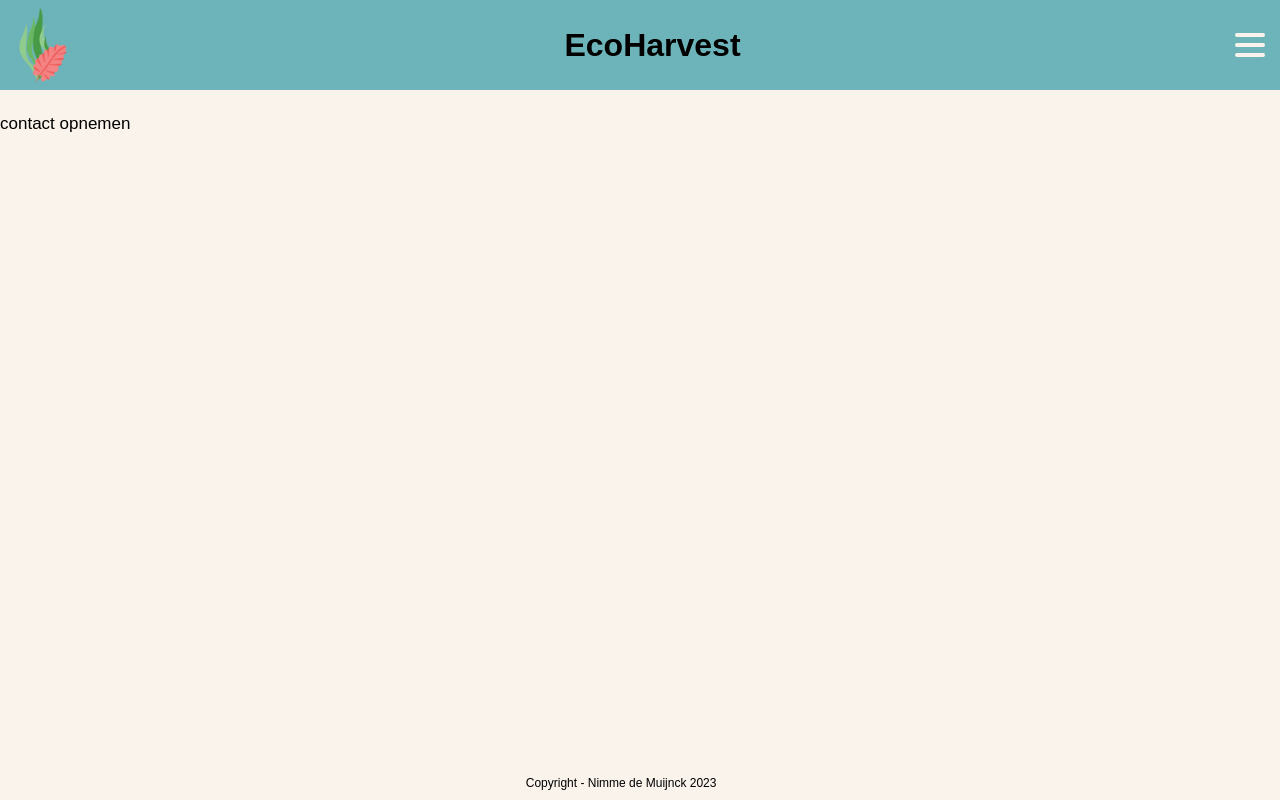
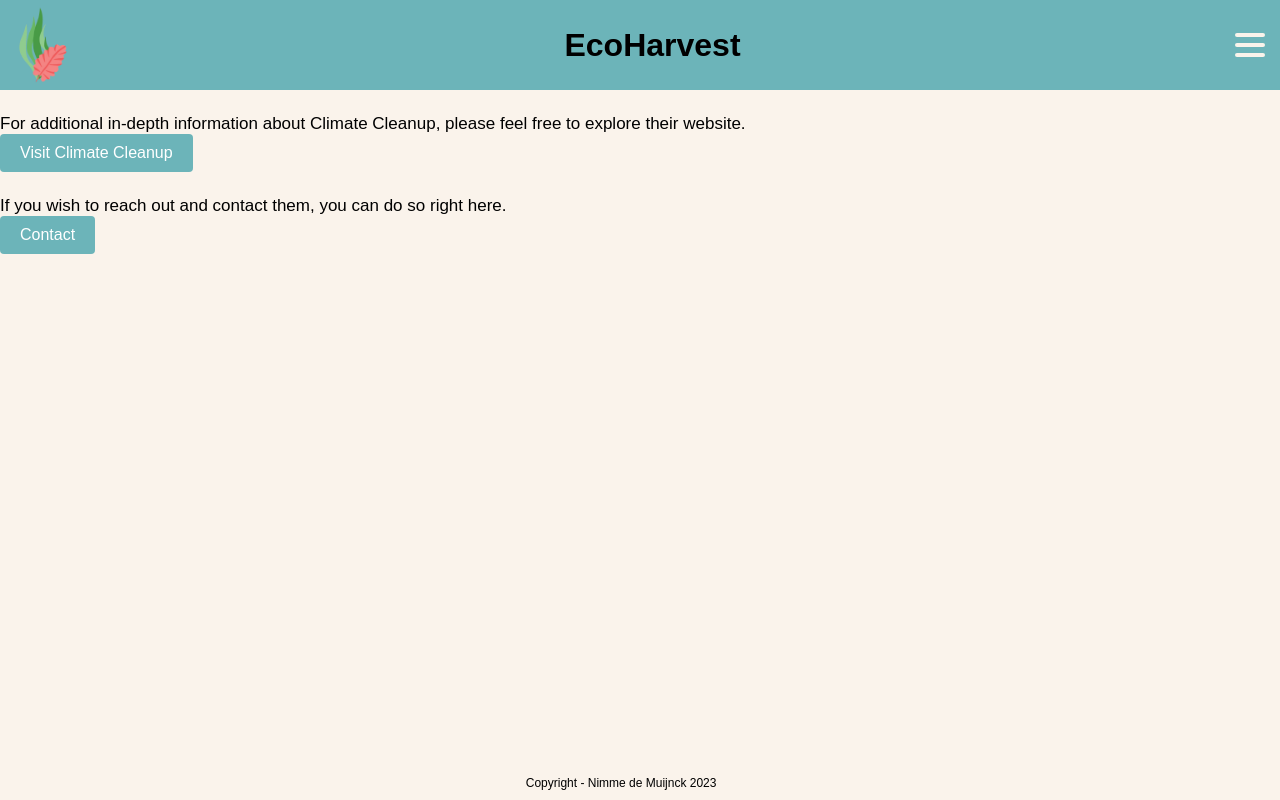
Before and after one commit to Nimmedemuijnck/project-individueel, a plain HTML site: page pages/contact.html in a window 1280 px wide. Drawn offline with Linux system fonts and the light colour scheme; a web font is replaced by a local one.

Commit message:
contact pagina maken

```diff
--- a/css/style.css
+++ b/css/style.css
@@ -255,8 +255,8 @@ p {
 
 #achtergrond {
     opacity: 0.5;
-    height: 534px;
-    width: 300px;
+    height: 550px;
+    width: 316px;
 
     position: absolute; /* Plaats de afbeelding absoluut binnen de sectie */
     z-index: -1; /* Stel de z-index in op -1 om de afbeelding achter de tekst te plaatsen */
@@ -264,3 +264,19 @@ p {
     left: 50%; /* Plaats de afbeelding in het midden van de sectie */
     transform: translateX(-50%); /* Centreer de afbeelding horizontaal */
 }
+
+
+.button {
+    display: inline-block;
+    padding: 10px 20px;
+    background-color: #6cb4b9; /* Button background color */
+    color: #fff; /* Text color */
+    text-decoration: none;
+    border: none;
+    border-radius: 4px;
+    cursor: pointer;
+  }
+
+  .button:hover {
+    background-color: #6cb4b9; /* Button background color on hover */
+  }
--- a/pages/contact.html
+++ b/pages/contact.html
@@ -29,7 +29,11 @@
     </header>
     <!--Main-->
     <main>
-       <p>contact opnemen</p>
+       <p>For additional in-depth information about Climate Cleanup, please feel free to explore their website.</p>
+        <a href="https://climatecleanup.org/whatwedo/" class="button">Visit Climate Cleanup</a>
+
+       <p>If you wish to reach out and contact them, you can do so right here.</p>
+       <a href="https://climatecleanup.org/contact/" class="button">Contact</a>
     </main>
     <!--Footer-->
     <footer>
```
